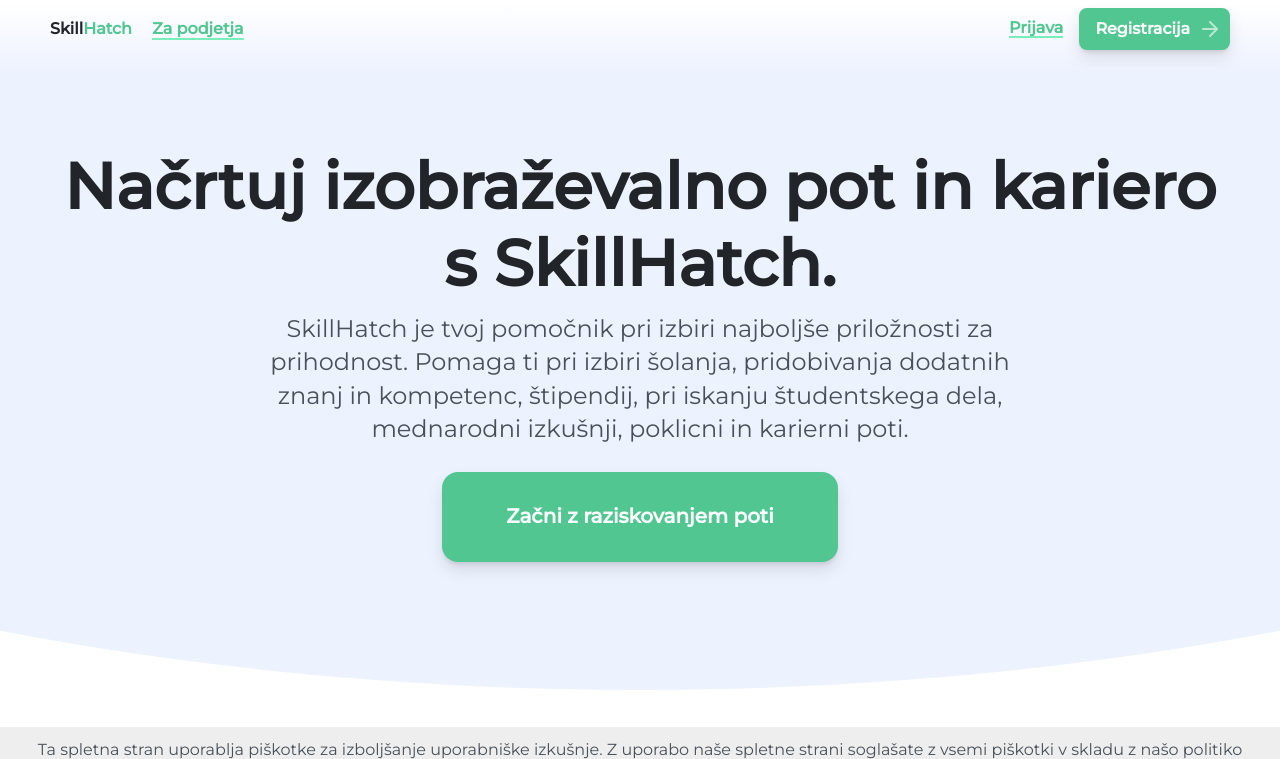
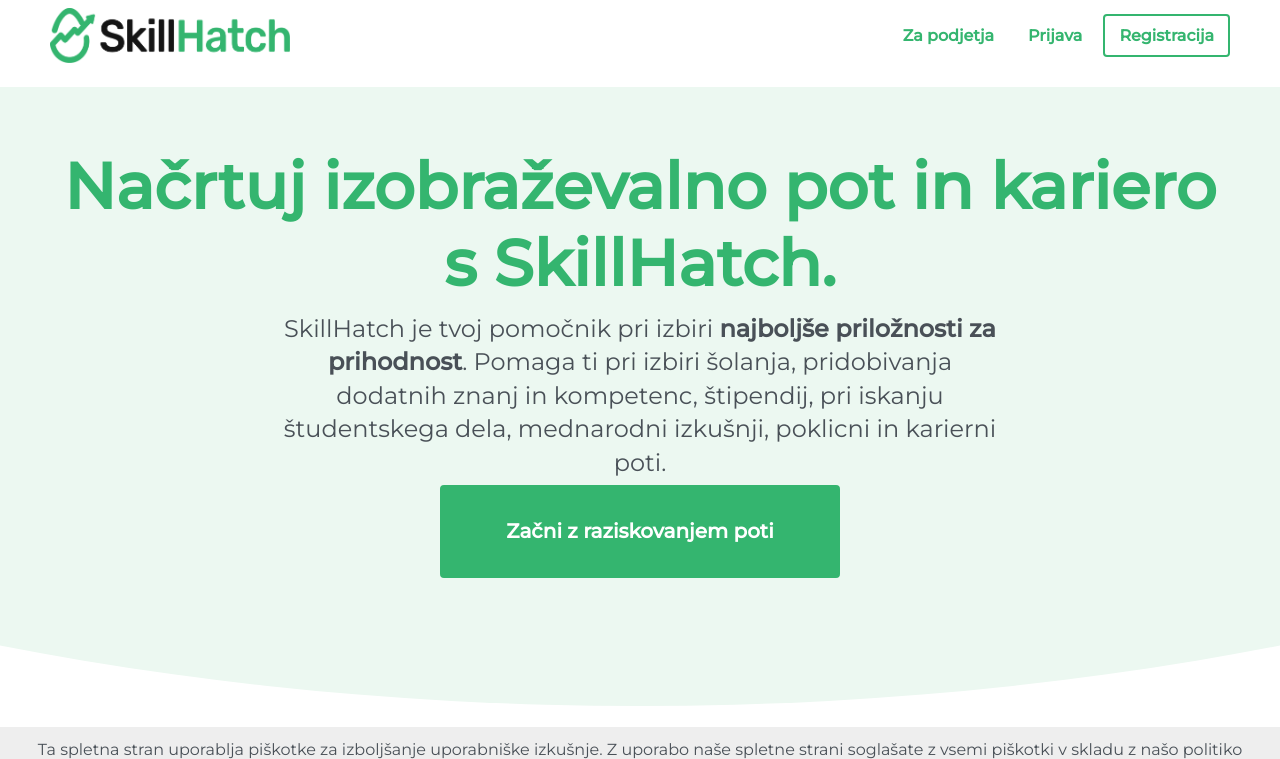
Before and after one commit to Skillups/skillhatch-landing-page, a plain HTML site: page index.html in a window 1280 px wide. Shown: the top 759 px of the page. Drawn offline with nearby package versions, Linux system fonts and the light colour scheme.

Commit message:
Update landing page

```diff
--- a/css/lander.css
+++ b/css/lander.css
@@ -1,5 +1,5 @@
 :root {
-  --primary-color: #51C691;
+  --primary-color: #34b56f;
   --prmary-color-bright: #79EEB9;
 }
 
@@ -538,8 +538,7 @@ a {
   -webkit-align-items: center;
   -ms-flex-align: center;
   align-items: center;
-  background-image: -webkit-gradient(linear, left top, left bottom, from(#fff), to(hsla(0, 0%, 100%, 0)));
-  background-image: linear-gradient(180deg, #fff, hsla(0, 0%, 100%, 0));
+  background-color: white; width: 100%;
 }
 
 .buffer {
@@ -583,7 +582,7 @@ a {
   height: 300%;
   margin-left: -100%;
   border-radius: 100%;
-  background-color: #edf2ff;
+  background-color: #ECF8F1;
 }
 
 .mt-2xl-n {
@@ -797,3 +796,82 @@ a {
   display: none;
 
 }
+
+.button-flat {
+  background-color: var(--primary-color); /* Change color as needed */
+  color: white;
+  border: 2px solid var(--primary-color);
+  padding: 10px 20px;
+  text-align: center;
+  text-decoration: none;
+  display: inline-block;
+  font-size: 16px;
+  border-radius: 4px;
+  transition: background-color 0.3s;
+  margin-top: 5px;
+}
+
+/* .button-flat:hover {
+  background-color: white;
+  color: var(--primary-color);
+} */
+
+.button-flat.white {
+  background-color: white; /* Change color as needed */
+  color: var(--primary-color);
+  border: 2px solid white;
+}
+
+
+.button-ghost {
+  background-color: transparent;
+  color: var(--primary-color); /* Change color as needed */
+  border: 2px solid var(--primary-color);
+  padding: 7px 14px;
+  text-align: center;
+  text-decoration: none;
+  display: inline-block;
+  font-size: 16px;
+  border-radius: 4px;
+  transition: background-color 0.3s, color 0.3s;
+
+}
+
+.button-flat.xl {
+  padding: 32px 64px;
+  border-radius: 4px;
+  font-size: 20px;
+}
+
+.button-ghost:hover {
+  background-color: var(--primary-color);
+  color: white;
+}
+
+.button-ghost-transparent {
+  background-color: transparent;
+  color: var(--primary-color); /* Change color as needed */
+  /* border: 2px solid var(--primary-color); */
+  padding: 9px 18px;
+  text-align: center;
+  text-decoration: none;
+  display: inline-block;
+  font-size: 16px;
+  border-radius: 4px;
+  transition: background-color 0.3s, color 0.3s;
+  margin-right: 3px;
+}
+
+.button-ghost-transparent:hover {
+  background-color: var(--primary-color);
+  color: white;
+}
+
+.brand-text-color {
+  color: var(--primary-color)
+}
+
+.menu-item {
+  /* margin-left: 5px; */
+  margin-right: 15px;
+}
--- a/index.html
+++ b/index.html
@@ -3,6 +3,7 @@
 
 <head>
   <meta charset="utf-8" />
+  <link rel="icon" type="image/png" href="images/Vector-3.png">
   <title>SkillHatch | Povezujemo mlade s podjetji</title>
   <meta content="width=device-width, initial-scale=1" name="viewport" />
   <link href="css/normalize.css" rel="stylesheet" type="text/css" />
@@ -43,18 +44,22 @@
 <body>
 
   <header class="nav">
-    <div class="container">
+    <div class="container" >
       <div class="row items-center mb-lg">
         <div class="column align-left">
-          <a href="#" aria-current="page" class="w-inline-block w--current mr-lg">
-            <div class="logo">Skill<span class="color-primary">Hatch</span></div>
+          <a href="" aria-current="page" class="w-inline-block w--current mr-lg">
+
+              <img src="images/Vector.png" height="55" width="240">
           </a>
-          <a href="za-podjetja.html" class="u">Za podjetja</a>
         </div>
         <div class="column align-right">
           <div class="row items-center">
-            <a href="https://app.skillhatch.io/sl/login" class="u mr-lg">Prijava</a>
-            <a href="https://app.skillhatch.io/sl/signup" class="button main w-button">Registracija<span data-feather="arrow-right" class="icon mr-md-n ml-md">•</span></a>
+            <a href="za-podjetja.html" class="mr-lg brand-text-color">Za podjetja</a>
+
+            <!-- <a href="index.html" class="menu-item brand-text-color mr-lg ">O nas</a> -->
+            <a href="https://app.skillhatch.io/sl/login" class="button-ghost-transparent">Prijava</a>
+            <a href="https://app.skillhatch.io/sl/signup" class="button-ghost">Registracija
+            </a>
           </div>
         </div>
       </div>
@@ -64,9 +69,9 @@
     <div class="container mt-3xl mb-3xl">
       <div class="row">
         <div class="column align-center">
-          <h1 class="test-giga text-center">Načrtuj izobraževalno pot in kariero s SkillHatch.</h1>
-          <p class="text-lg text-center max-w-lg">SkillHatch je tvoj pomočnik pri izbiri najboljše priložnosti za prihodnost. Pomaga ti pri izbiri šolanja, pridobivanja dodatnih znanj in kompetenc, štipendij, pri iskanju študentskega dela, mednarodni izkušnji, poklicni in karierni poti.</p>
-          <a href="https://app.skillhatch.io/sl/login" class="button xl main mt-lg w-button">Začni z raziskovanjem poti</a>
+          <h1 class="test-giga text-center" style="color: var(--primary-color);">Načrtuj izobraževalno pot in kariero s SkillHatch.</h1>
+          <span class="text-lg text-center max-w-lg">SkillHatch je tvoj pomočnik pri izbiri <b>najboljše priložnosti za prihodnost</b>. Pomaga ti pri izbiri šolanja, pridobivanja dodatnih znanj in kompetenc, štipendij, pri iskanju študentskega dela, mednarodni izkušnji, poklicni in karierni poti.</span>
+          <a href="https://app.skillhatch.io/sl/login" class="button-flat xl">Začni z raziskovanjem poti</a>
         </div>
       </div>
     </div>
@@ -76,8 +81,8 @@
     <div class="container mt-2xl mb-2xl">
       <div class="row">
         <div class="column align-center">
-          <h2 class="max-w-lg text-center">Predstavi svoj potencial in izkoristi priložnosti.</h2>
-          <p class="text-lg text-center max-w-md">SkillHatch je več kot le platforma - je karierni pospeševalnik, ki aktivnim mladim omogoča, da snujete svojo razvojno in poklicno pot. Odkrij zanimive poklice, poišči vznemirljive priložnosti in se poveži s podjetji, ki cenijo tvojo motiviranost, aktivnost in talent. S SkillHatchem boš pridobil dostop do štipendij, študentskega dela, mednarodnih izkušenj in napotkov, ki jih potrebuješ, da izbereš najboljšo pot za svojo prihodnost. Vse na enem mestu!</p>
+          <h1 class="max-w-lg text-center" style="color: var(--primary-color);">Predstavi svoj potencial in izkoristi priložnosti.</h1>
+          <p class="text-lg text-center max-w-md">SkillHatch je več kot le platforma - je <b>karierni pospeševalnik</b>, ki aktivnim mladim omogoča, da snujete svojo razvojno in poklicno pot. Odkrij zanimive poklice, poišči vznemirljive priložnosti in se poveži s podjetji, ki cenijo tvojo motiviranost, aktivnost in talent. S SkillHatchem boš pridobil dostop do štipendij, študentskega dela, mednarodnih izkušenj in napotkov, ki jih potrebuješ, da izbereš <b>najboljšo pot za svojo prihodnost</b>. Vse na enem mestu!</p>
         </div>
       </div>
     </div>
@@ -86,8 +91,8 @@
     <div class="container">
       <div class="row items-center v-t">
         <div class="column align-left p-2xl">
-          <h6 class="max-w-lg">#1 Funkcija</h6>
-          <h2 class="max-w-lg">Odkrij svojo poklicno pot.</h2>
+          <!-- <h6 class="max-w-lg">#1 Funkcija</h6> -->
+          <h2 class="max-w-lg" style="color: var(--primary-color);">Odkrij svojo poklicno pot.</h2>
           <p class="text-lg">Razišči stotine poklicev, ki so predstavljeni na platformi SkillHatch in si pripravi svojo listo najbolj zanimivih poklicev. Preveri katera znanja in kompetence potrebuješ za posamezen poklic in si sestavi nabor kompetenc, ki jih še potrebuješ, da boš #1!</p>
         </div>
         <div class="column align-center p-2xl">
@@ -96,8 +101,8 @@
       </div>
       <div class="row reverse items-center v-t">
         <div class="column align-left p-2xl">
-          <h6 class="max-w-lg">#2 Funkcija</h6>
-          <h2 class="max-w-lg">Načrtuj svojo izobraževalno pot.</h2>
+          <!-- <h6 class="max-w-lg">#2 Funkcija</h6> -->
+          <h2 class="max-w-lg" style="color: var(--primary-color);">Načrtuj svojo izobraževalno pot.</h2>
           <p class="text-lg">Na podlagi svojih želja si načrtuj izobraževalno pot iz osnovne šole preko srednje šole pa vse do fakultete. Svojemu kompletu znanj in kompetenc dodaj tudi neformalna izobraževanja, ki jih delodajalci zelo cenijo in tako postani njihova prva izbira!</p>
         </div>
         <div class="column align-center p-2xl">
@@ -106,8 +111,8 @@
       </div>
       <div class="row items-center v-t">
         <div class="column align-left p-2xl">
-          <h6 class="max-w-lg">#3 Funkcija</h6>
-          <h2 class="max-w-lg">Predstavi se podjetjem in izkoristi priložnosti, ki ti jih ponujajo.</h2>
+          <!-- <h6 class="max-w-lg">#3 Funkcija</h6> -->
+          <h2 class="max-w-lg" style="color: var(--primary-color);">Predstavi se podjetjem in izkoristi priložnosti, ki ti jih ponujajo.</h2>
           <p class="text-lg">Poklikaj, katera znanja obvladaš, predstavi kaj vse počneš v življenju in se prijavi na vznemirljive priložnosti, ki ti jih ponujajo podjetja: štipendije, prakse, študentska dela, mednarodne priložnosti, predstavitve podjetij, hekatoni, nagradni razpisi, …</p>
         </div>
         <div class="column align-center p-2xl">
@@ -121,7 +126,7 @@
       <div class="row items-center">
         <div class="column align-center">
           <h1 class="max-w-lg text-giga text-center text-white">SkillHatch - tvoj karierni katapult, ki te izstreli med zvezde!</h1>
-          <a href="https://app.skillhatch.io/sl/login" class="button xl main white mt-lg w-button">Začni z raziskovanjem poti</a>
+          <a href="https://app.skillhatch.io/sl/login" class="button-flat white xl ">Začni z raziskovanjem poti</a>
         </div>
       </div>
     </div>
```
Also changed, not shown: za-podjetja.html (+29 -15 lines), images/Vector-1.png (added), images/Vector-2.png (added), images/Vector-3.png (added), images/Vector-4.png (added), images/Vector-5.png (added), images/Vector.png (added).
